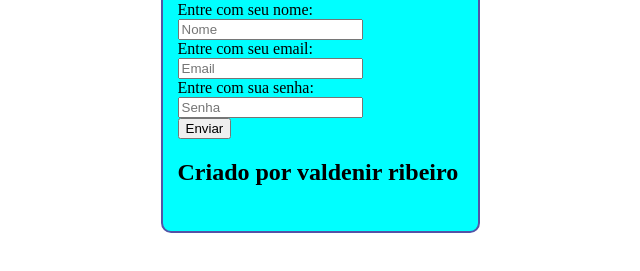
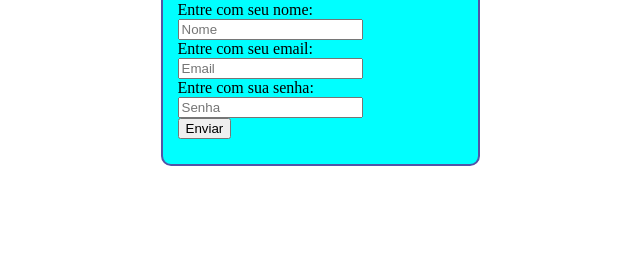
Before and after one commit to valdenirdmribeiro/teste_git, a plain HTML site: page index.html in a window 1280 px wide. Shown: the part 89-360 px from the top of the page, without its empty margins (320-960 px from the left). Drawn offline with Linux system fonts and the light colour scheme.

Commit message:
segundo commit

```diff
--- a/index.html
+++ b/index.html
@@ -24,7 +24,7 @@
         </label><br>
         <input type="submit" value="Enviar">
     </form>
-    <h2>Criado por valdenir ribeiro</h2>
+
     </div>
 </body>
 </html>
```
